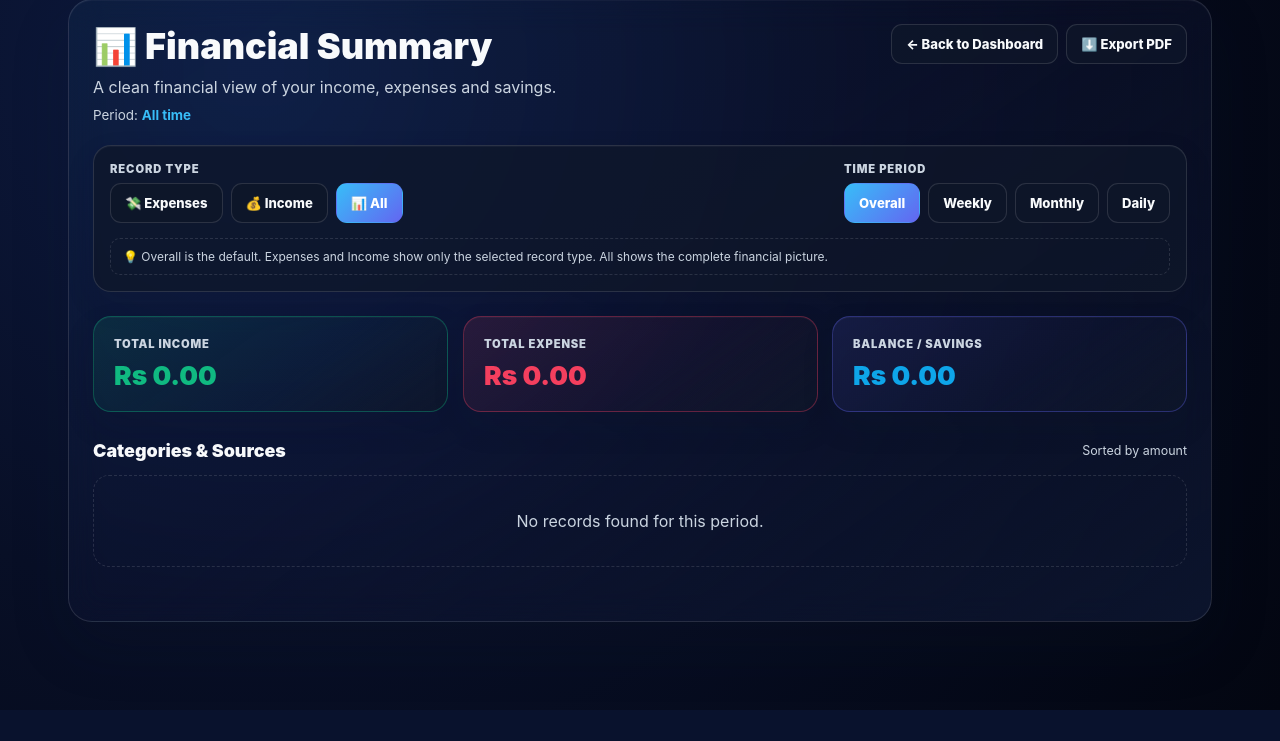
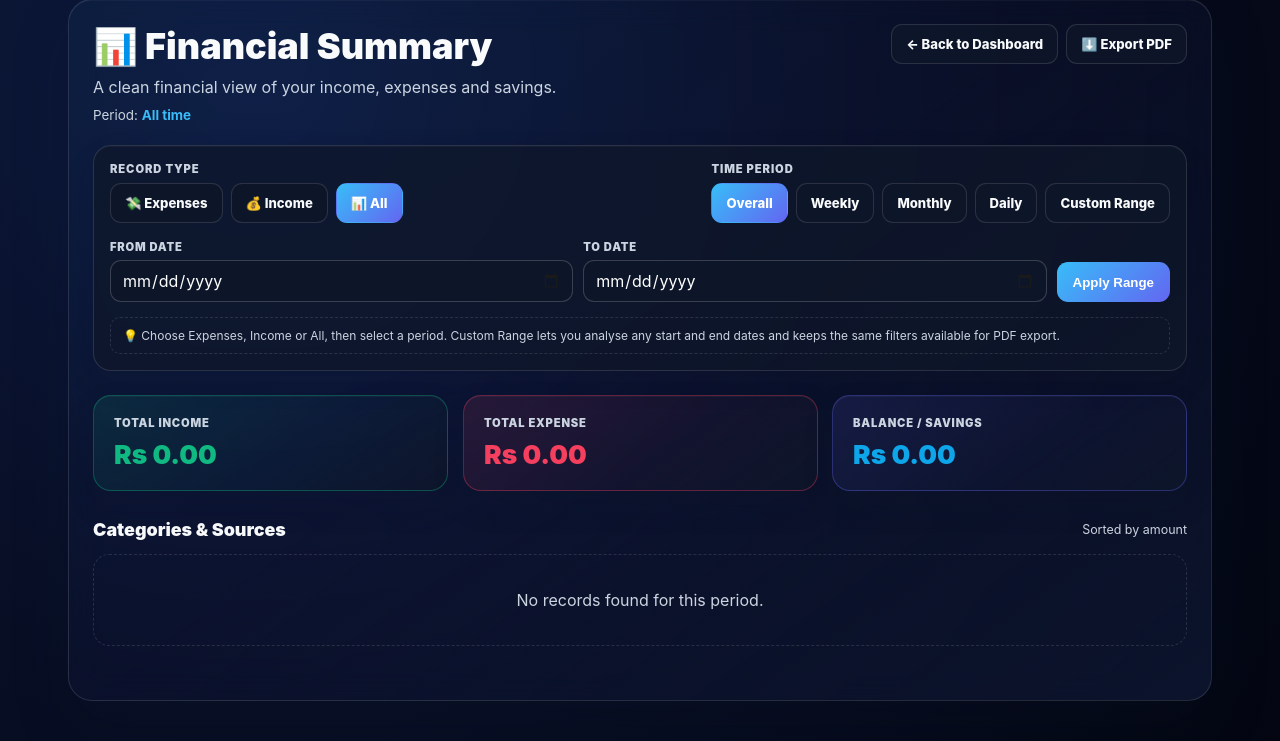
Before and after one commit to UmairSiddique-SE/PersonaL-Expense-Tracker, a Flask app: page /summary in a window 1280 px wide. Shown: the part 90-831 px from the top of the page. Before the commit the page ends 800 px from the top, so only its background shows below. Run offline with Flask 3, Linux system fonts and the light colour scheme; the visitor is signed in with stand-in values (Sample User, id 1); data that the repository does not hold is empty.

Commit message:
feat: polish summary filters and custom date range

```diff
--- a/templates/summary.html
+++ b/templates/summary.html
@@ -4,7 +4,6 @@
     <meta charset="UTF-8">
     <meta name="viewport" content="width=device-width, initial-scale=1.0">
     <meta name="mobile-web-app-capable" content="yes">
-    <meta name="apple-mobile-web-app-capable" content="yes">
     <meta name="theme-color" content="#0f172a">
     <title>Financial Summary | Expense Tracker</title>
     <link rel="manifest" href="{{ url_for('static', filename='manifest.json') }}">
@@ -15,18 +14,14 @@
     <style>
         *{box-sizing:border-box}
         body{margin:0;min-height:100vh;background:var(--bg-gradient);color:var(--text-primary);font-family:Inter,'Segoe UI',system-ui,sans-serif}
-        .navbar{display:flex;justify-content:space-between;align-items:center;gap:18px;padding:14px 30px;background:var(--navbar-bg);border-bottom:1px solid var(--border-color);backdrop-filter:blur(16px);position:sticky;top:0;z-index:20}
-        .brand{font-size:21px;font-weight:900;color:var(--accent-primary);text-decoration:none}
-        .nav-actions{display:flex;align-items:center;gap:14px;flex-wrap:wrap}.nav-actions a,.logout{color:var(--text-primary);text-decoration:none;font-weight:750;font-size:.88rem}.logout{color:var(--currency-expense)!important;border:0;background:none;cursor:pointer;font:inherit;padding:0}
-        .shell{width:min(1180px,100%);margin:auto;padding:28px 18px 60px}.panel{background:var(--bg-card);border:1px solid var(--border-color);border-radius:24px;box-shadow:var(--shadow-card);padding:24px;backdrop-filter:blur(16px)}
-        .header{display:flex;justify-content:space-between;gap:20px;align-items:flex-start;flex-wrap:wrap;margin-bottom:22px}h1{margin:0;font-size:clamp(1.65rem,3vw,2.25rem);font-weight:900}.subtitle{margin:7px 0 0;color:var(--text-secondary);line-height:1.5}.period{margin:8px 0 0;font-size:.84rem;color:var(--text-secondary)}.period strong{color:var(--accent-primary)}
+        .navbar{display:flex;justify-content:space-between;align-items:center;gap:18px;padding:14px 30px;background:var(--navbar-bg);border-bottom:1px solid var(--border-color);backdrop-filter:blur(16px);position:sticky;top:0;z-index:20}.brand{font-size:21px;font-weight:900;color:var(--accent-primary);text-decoration:none}.nav-actions{display:flex;align-items:center;gap:14px;flex-wrap:wrap}.nav-actions a,.logout{color:var(--text-primary);text-decoration:none;font-weight:750;font-size:.88rem}.logout{color:var(--currency-expense)!important;border:0;background:none;cursor:pointer;font:inherit;padding:0}
+        .shell{width:min(1180px,100%);margin:auto;padding:28px 18px 60px}.panel{background:var(--bg-card);border:1px solid var(--border-color);border-radius:24px;box-shadow:var(--shadow-card);padding:24px;backdrop-filter:blur(16px)}.header{display:flex;justify-content:space-between;gap:20px;align-items:flex-start;flex-wrap:wrap;margin-bottom:22px}h1{margin:0;font-size:clamp(1.65rem,3vw,2.25rem);font-weight:900}.subtitle{margin:7px 0 0;color:var(--text-secondary);line-height:1.5}.period{margin:8px 0 0;font-size:.84rem;color:var(--text-secondary)}.period strong{color:var(--accent-primary)}
         .actions,.tabs,.periods{display:flex;gap:8px;flex-wrap:wrap}.btn{display:inline-flex;align-items:center;justify-content:center;min-height:40px;padding:9px 14px;border-radius:11px;border:1px solid var(--border-color);background:var(--input-bg);color:var(--text-primary);text-decoration:none;font-weight:800;font-size:.82rem;transition:.2s}.btn:hover{transform:translateY(-1px);border-color:var(--accent-primary)}.btn.active{background:var(--accent-gradient);color:#fff;border-color:transparent}.btn.expense-active{background:var(--currency-expense);color:#fff;border-color:transparent}.btn.income-active{background:var(--currency-income);color:#fff;border-color:transparent}
-        .control-panel{display:grid;gap:15px;padding:16px;margin-bottom:24px;border:1px solid var(--border-color);border-radius:18px;background:var(--input-bg)}.control-row{display:flex;justify-content:space-between;gap:16px;align-items:center;flex-wrap:wrap}.control-label{font-size:.7rem;font-weight:900;text-transform:uppercase;letter-spacing:.08em;color:var(--text-secondary);margin-bottom:7px}.selection-note{font-size:.75rem;color:var(--text-secondary);padding:10px 12px;border:1px dashed var(--border-color);border-radius:10px}
+        .control-panel{display:grid;gap:15px;padding:16px;margin-bottom:24px;border:1px solid var(--border-color);border-radius:18px;background:var(--input-bg)}.control-row{display:flex;justify-content:space-between;gap:16px;align-items:center;flex-wrap:wrap}.control-label{font-size:.7rem;font-weight:900;text-transform:uppercase;letter-spacing:.08em;color:var(--text-secondary);margin-bottom:7px}.selection-note{font-size:.75rem;color:var(--text-secondary);padding:10px 12px;border:1px dashed var(--border-color);border-radius:10px}.range-form{display:grid;grid-template-columns:1fr 1fr auto;gap:10px;align-items:end;padding-top:2px}.field label{display:block;font-size:.7rem;font-weight:900;text-transform:uppercase;letter-spacing:.07em;color:var(--text-secondary);margin-bottom:6px}.field input{width:100%;min-height:40px;padding:9px 11px;border-radius:11px;border:1px solid var(--border-color);background:var(--bg-card);color:var(--text-primary);font:inherit}.range-submit{min-height:40px;border:0;border-radius:11px;padding:9px 16px;background:var(--accent-gradient);color:#fff;font-weight:900;cursor:pointer}.range-submit:hover{filter:brightness(1.08);transform:translateY(-1px)}
         .kpis{display:grid;grid-template-columns:repeat(3,1fr);gap:15px;margin-bottom:28px}.kpis.single{grid-template-columns:minmax(0,1fr)}.kpi{padding:20px;border-radius:18px;border:1px solid var(--border-color);background:var(--input-bg)}.kpi-label{font-size:.7rem;text-transform:uppercase;letter-spacing:.07em;font-weight:900;color:var(--text-secondary)}.kpi-value{font-size:1.65rem;font-weight:900;margin-top:8px}.kpi.exp{border-color:rgba(244,63,94,.35)}.kpi.inc{border-color:rgba(16,185,129,.35)}.kpi.net{border-color:rgba(99,102,241,.35)}.exp .kpi-value{color:var(--currency-expense)}.inc .kpi-value{color:var(--currency-income)}.net .kpi-value{color:var(--currency-balance)}
-        .section-title{display:flex;justify-content:space-between;gap:10px;align-items:center;margin:6px 0 14px}.section-title h2{font-size:1.12rem;margin:0;font-weight:900}.section-title span{font-size:.78rem;color:var(--text-secondary)}
-        .cards{display:grid;grid-template-columns:repeat(auto-fit,minmax(220px,1fr));gap:14px;margin-bottom:30px}.category-card{display:block;padding:18px;border-radius:17px;border:1px solid var(--border-color);background:var(--input-bg);text-decoration:none;color:var(--text-primary);transition:.2s}.category-card:hover{transform:translateY(-3px);border-color:var(--accent-primary);box-shadow:var(--shadow-card)}.cat-top{display:flex;justify-content:space-between;gap:8px;align-items:center}.cat-name{font-weight:900;overflow:hidden;text-overflow:ellipsis;white-space:nowrap}.tag{font-size:.62rem;font-weight:900;text-transform:uppercase;padding:4px 8px;border-radius:999px}.tag.exp{color:var(--currency-expense);background:rgba(244,63,94,.12)}.tag.inc{color:var(--currency-income);background:rgba(16,185,129,.12)}.cat-total{font-size:1.45rem;font-weight:900;margin:12px 0 5px}.category-card.expense .cat-total{color:var(--currency-expense)}.category-card.income .cat-total{color:var(--currency-income)}.cat-help{font-size:.75rem;color:var(--text-secondary)}
+        .section-title{display:flex;justify-content:space-between;gap:10px;align-items:center;margin:6px 0 14px}.section-title h2{font-size:1.12rem;margin:0;font-weight:900}.section-title span{font-size:.78rem;color:var(--text-secondary)}.cards{display:grid;grid-template-columns:repeat(auto-fit,minmax(220px,1fr));gap:14px;margin-bottom:30px}.category-card{display:block;padding:18px;border-radius:17px;border:1px solid var(--border-color);background:var(--input-bg);text-decoration:none;color:var(--text-primary);transition:.2s}.category-card:hover{transform:translateY(-3px);border-color:var(--accent-primary);box-shadow:var(--shadow-card)}.cat-top{display:flex;justify-content:space-between;gap:8px;align-items:center}.cat-name{font-weight:900;overflow:hidden;text-overflow:ellipsis;white-space:nowrap}.tag{font-size:.62rem;font-weight:900;text-transform:uppercase;padding:4px 8px;border-radius:999px}.tag.exp{color:var(--currency-expense);background:rgba(244,63,94,.12)}.tag.inc{color:var(--currency-income);background:rgba(16,185,129,.12)}.tag.mixed{color:var(--accent-primary);background:rgba(56,189,248,.12)}.cat-total{font-size:1.45rem;font-weight:900;margin:12px 0 5px}.category-card.expense .cat-total{color:var(--currency-expense)}.category-card.income .cat-total{color:var(--currency-income)}.category-card.mixed .cat-total{color:var(--accent-primary)}.cat-help{font-size:.75rem;color:var(--text-secondary)}
         .records{display:grid;gap:9px}.record{display:grid;grid-template-columns:105px 1fr auto;gap:14px;align-items:center;padding:14px 15px;border:1px solid var(--border-color);border-radius:13px;background:var(--input-bg)}.record-date{font-size:.78rem;color:var(--text-secondary)}.record-main strong{display:block;font-size:.88rem}.record-main span{font-size:.74rem;color:var(--text-secondary)}.record-amount{font-weight:900;white-space:nowrap}.record-amount.exp{color:var(--currency-expense)}.record-amount.inc{color:var(--currency-income)}.empty{padding:35px 20px;text-align:center;color:var(--text-secondary);border:1px dashed var(--border-color);border-radius:16px}
-        @media(max-width:760px){.navbar{padding:12px 16px}.shell{padding:16px 12px 40px}.panel{padding:17px}.kpis{grid-template-columns:1fr}.record{grid-template-columns:1fr;gap:5px}.record-amount{justify-self:start}.control-row{align-items:flex-start}.actions{width:100%}.actions .btn{flex:1}}
+        @media(max-width:760px){.navbar{padding:12px 16px}.shell{padding:16px 12px 40px}.panel{padding:17px}.kpis{grid-template-columns:1fr}.record{grid-template-columns:1fr;gap:5px}.record-amount{justify-self:start}.control-row{align-items:flex-start}.actions{width:100%}.actions .btn{flex:1}.range-form{grid-template-columns:1fr}.range-submit{width:100%}}
     </style>
 </head>
 <body>
@@ -36,80 +31,36 @@
 {% set period_label = 'All time' if view_type == 'overall' else ('Last 7 days' if view_type == 'weekly' else ('Current month' if view_type == 'monthly' else ('Date: ' ~ selected_date if view_type == 'daily' else (from_date ~ ' to ' ~ to_date)))) %}
 <nav class="navbar">
     <a class="brand" href="{{ url_for('dashboard') }}">ExpenseTracker</a>
-    <div class="nav-actions">
-        <button class="theme-toggle-btn" onclick="toggleTheme()" type="button"><span class="theme-icon">🌙</span><span class="theme-label">Dark</span></button>
-        <a href="{{ url_for('dashboard') }}">← Dashboard</a>
-        <a href="{{ url_for('settings') }}">⚙️ Settings</a>
-        <form method="POST" action="{{ url_for('logout') }}" style="display:inline;margin:0"><input type="hidden" name="_csrf_token" value="{{ csrf_token() }}"><button class="logout" type="submit">Logout</button></form>
-    </div>
+    <div class="nav-actions"><button class="theme-toggle-btn" onclick="toggleTheme()" type="button"><span class="theme-icon">🌙</span><span class="theme-label">Dark</span></button><a href="{{ url_for('dashboard') }}">← Dashboard</a><a href="{{ url_for('settings') }}">⚙️ Settings</a><form method="POST" action="{{ url_for('logout') }}" style="display:inline;margin:0"><input type="hidden" name="_csrf_token" value="{{ csrf_token() }}"><button class="logout" type="submit">Logout</button></form></div>
 </nav>
-<main class="shell">
-<section class="panel">
-    <div class="header">
-        <div>
-            <h1>{% if is_cat %}📊 {{ title }}{% elif selected_tab == 'expense' %}💸 {{ title }}{% elif selected_tab == 'income' %}💰 {{ title }}{% else %}📊 {{ title }}{% endif %}</h1>
-            <p class="subtitle">{% if is_cat %}Focused reporting for this category and selected period.{% else %}A clean financial view of your income, expenses and savings.{% endif %}</p>
-            <p class="period">Period: <strong>{{ period_label }}</strong></p>
-        </div>
-        <div class="actions">
-            <a class="btn" href="{{ url_for('dashboard') }}">← Back to Dashboard</a>
-            {% if is_cat %}<a class="btn" href="{{ url_for('summary', type=view_type, tab=selected_tab, date=selected_date) }}">← All Categories</a>{% endif %}
-            <a class="btn" href="{{ url_for('download_report', type=view_type, tab=selected_tab, date=selected_date, category=selected_category, from_date=from_date, to_date=to_date) }}">⬇️ Export PDF</a>
-        </div>
-    </div>
+<main class="shell"><section class="panel">
+    <div class="header"><div><h1>{% if is_cat %}📊 {{ title }}{% elif selected_tab == 'expense' %}💸 {{ title }}{% elif selected_tab == 'income' %}💰 {{ title }}{% else %}📊 {{ title }}{% endif %}</h1><p class="subtitle">{% if is_cat %}Focused reporting for this category and selected period.{% else %}A clean financial view of your income, expenses and savings.{% endif %}</p><p class="period">Period: <strong>{{ period_label }}</strong></p></div><div class="actions"><a class="btn" href="{{ url_for('dashboard') }}">← Back to Dashboard</a>{% if is_cat %}<a class="btn" href="{{ url_for('summary', type=view_type, tab=selected_tab, date=selected_date) }}">← All Categories</a>{% endif %}<a class="btn" href="{{ url_for('download_report', type=view_type, tab=selected_tab, date=selected_date, category=selected_category, from_date=from_date, to_date=to_date) }}">⬇️ Export PDF</a></div></div>
 
     <div class="control-panel">
         <div class="control-row">
-            <div><div class="control-label">Record type</div><div class="tabs">
-                <a class="btn {% if selected_tab == 'expense' %}expense-active{% endif %}" href="{{ url_for('summary', type=view_type, tab='expense', date=selected_date, category=selected_category, from_date=from_date, to_date=to_date) }}">💸 Expenses</a>
-                <a class="btn {% if selected_tab == 'income' %}income-active{% endif %}" href="{{ url_for('summary', type=view_type, tab='income', date=selected_date, category=selected_category, from_date=from_date, to_date=to_date) }}">💰 Income</a>
-                <a class="btn {% if selected_tab == 'all' %}active{% endif %}" href="{{ url_for('summary', type=view_type, tab='all', date=selected_date, category=selected_category, from_date=from_date, to_date=to_date) }}">📊 All</a>
-            </div></div>
-            <div><div class="control-label">Time period</div><div class="periods">
-                <a class="btn {% if view_type == 'overall' %}active{% endif %}" href="{{ url_for('summary', type='overall', tab=selected_tab, category=selected_category) }}">Overall</a>
-                <a class="btn {% if view_type == 'weekly' %}active{% endif %}" href="{{ url_for('summary', type='weekly', tab=selected_tab, category=selected_category) }}">Weekly</a>
-                <a class="btn {% if view_type == 'monthly' %}active{% endif %}" href="{{ url_for('summary', type='monthly', tab=selected_tab, category=selected_category) }}">Monthly</a>
-                <a class="btn {% if view_type == 'daily' %}active{% endif %}" href="{{ url_for('summary', type='daily', tab=selected_tab, category=selected_category, date=selected_date) }}">Daily</a>
-            </div></div>
+            <div><div class="control-label">Record type</div><div class="tabs"><a class="btn {% if selected_tab == 'expense' %}expense-active{% endif %}" href="{{ url_for('summary', type=view_type, tab='expense', date=selected_date, category=selected_category, from_date=from_date, to_date=to_date) }}">💸 Expenses</a><a class="btn {% if selected_tab == 'income' %}income-active{% endif %}" href="{{ url_for('summary', type=view_type, tab='income', date=selected_date, category=selected_category, from_date=from_date, to_date=to_date) }}">💰 Income</a><a class="btn {% if selected_tab == 'all' %}active{% endif %}" href="{{ url_for('summary', type=view_type, tab='all', date=selected_date, category=selected_category, from_date=from_date, to_date=to_date) }}">📊 All</a></div></div>
+            <div><div class="control-label">Time period</div><div class="periods"><a class="btn {% if view_type == 'overall' %}active{% endif %}" href="{{ url_for('summary', type='overall', tab=selected_tab, category=selected_category) }}">Overall</a><a class="btn {% if view_type == 'weekly' %}active{% endif %}" href="{{ url_for('summary', type='weekly', tab=selected_tab, category=selected_category) }}">Weekly</a><a class="btn {% if view_type == 'monthly' %}active{% endif %}" href="{{ url_for('summary', type='monthly', tab=selected_tab, category=selected_category) }}">Monthly</a><a class="btn {% if view_type == 'daily' %}active{% endif %}" href="{{ url_for('summary', type='daily', tab=selected_tab, category=selected_category, date=selected_date) }}">Daily</a><a class="btn {% if view_type == 'range' %}active{% endif %}" href="#range-filter">Custom Range</a></div></div>
         </div>
-        <div class="selection-note">💡 Overall is the default. Expenses and Income show only the selected record type. All shows the complete financial picture.</div>
+        <form class="range-form" id="range-filter" method="GET" action="{{ url_for('summary') }}"><input type="hidden" name="type" value="range"><input type="hidden" name="tab" value="{{ selected_tab }}"><input type="hidden" name="category" value="{{ selected_category }}"><div class="field"><label for="from_date">From date</label><input id="from_date" name="from_date" type="date" value="{{ from_date }}" required></div><div class="field"><label for="to_date">To date</label><input id="to_date" name="to_date" type="date" value="{{ to_date }}" required></div><button class="range-submit" type="submit">Apply Range</button></form>
+        <div class="selection-note">💡 Choose Expenses, Income or All, then select a period. Custom Range lets you analyse any start and end dates and keeps the same filters available for PDF export.</div>
     </div>
 
-    {% if selected_tab == 'expense' %}
-    <div class="kpis single"><div class="kpi exp"><div class="kpi-label">Total Expense</div><div class="kpi-value">Rs {{ "{:,.2f}".format(total_expense|float) }}</div></div></div>
-    {% elif selected_tab == 'income' %}
-    <div class="kpis single"><div class="kpi inc"><div class="kpi-label">Total Income</div><div class="kpi-value">Rs {{ "{:,.2f}".format(total_income|float) }}</div></div></div>
-    {% else %}
-    <div class="kpis">
-        <div class="kpi inc"><div class="kpi-label">Total Income</div><div class="kpi-value">Rs {{ "{:,.2f}".format(total_income|float) }}</div></div>
-        <div class="kpi exp"><div class="kpi-label">Total Expense</div><div class="kpi-value">Rs {{ "{:,.2f}".format(total_expense|float) }}</div></div>
-        <div class="kpi net"><div class="kpi-label">Balance / Savings</div><div class="kpi-value">Rs {{ "{:,.2f}".format(total_balance|float) }}</div></div>
-    </div>
-    {% endif %}
+    {% if selected_tab == 'expense' %}<div class="kpis single"><div class="kpi exp"><div class="kpi-label">Total Expense</div><div class="kpi-value">Rs {{ "{:,.2f}".format(total_expense|float) }}</div></div></div>
+    {% elif selected_tab == 'income' %}<div class="kpis single"><div class="kpi inc"><div class="kpi-label">Total Income</div><div class="kpi-value">Rs {{ "{:,.2f}".format(total_income|float) }}</div></div></div>
+    {% else %}<div class="kpis"><div class="kpi inc"><div class="kpi-label">Total Income</div><div class="kpi-value">Rs {{ "{:,.2f}".format(total_income|float) }}</div></div><div class="kpi exp"><div class="kpi-label">Total Expense</div><div class="kpi-value">Rs {{ "{:,.2f}".format(total_expense|float) }}</div></div><div class="kpi net"><div class="kpi-label">Balance / Savings</div><div class="kpi-value">Rs {{ "{:,.2f}".format(total_balance|float) }}</div></div></div>{% endif %}
 
     {% if not is_cat %}
     <div class="section-title"><h2>{% if selected_tab == 'expense' %}Expense Categories{% elif selected_tab == 'income' %}Income Sources{% else %}Categories & Sources{% endif %}</h2><span>Sorted by amount</span></div>
     <div class="cards">
         {% for category, total in category_totals.items() %}
-        <a class="category-card {% if selected_tab == 'income' %}income{% else %}expense{% endif %}" href="{{ url_for('summary', type=view_type, tab=selected_tab, category=category, date=selected_date, from_date=from_date, to_date=to_date) }}">
-            <div class="cat-top"><span class="cat-name">{{ category }}</span><span class="tag {% if selected_tab == 'income' %}inc{% else %}exp{% endif %}">{{ 'Income' if selected_tab == 'income' else 'Expense' }}</span></div>
-            <div class="cat-total">Rs {{ "{:,.2f}".format(total|float) }}</div><div class="cat-help">Open category →</div>
-        </a>
+        {% set card_kind = 'income' if selected_tab == 'income' else ('expense' if selected_tab == 'expense' else 'mixed') %}
+        {% set tag_kind = 'inc' if selected_tab == 'income' else ('exp' if selected_tab == 'expense' else 'mixed') %}
+        <a class="category-card {{ card_kind }}" href="{{ url_for('summary', type=view_type, tab=selected_tab, category=category, date=selected_date, from_date=from_date, to_date=to_date) }}"><div class="cat-top"><span class="cat-name">{{ category }}</span><span class="tag {{ tag_kind }}">{{ 'Income' if selected_tab == 'income' else ('Expense' if selected_tab == 'expense' else 'Mixed') }}</span></div><div class="cat-total">Rs {{ "{:,.2f}".format(total|float) }}</div><div class="cat-help">Open category →</div></a>
         {% endfor %}
         {% if not category_totals %}<div class="empty" style="grid-column:1/-1">No records found for this period.</div>{% endif %}
-    </div>
-    {% endif %}
+    </div>{% endif %}
 
-    {% if is_cat %}
-    <div class="section-title"><h2>{{ selected_category }} Records</h2><span>Newest transaction first</span></div>
-    <div class="records">
-        {% for item in expenses %}
-        <div class="record"><div class="record-date">📅 {{ item.date }}</div><div class="record-main"><strong>{{ item.description or 'No description' }}</strong><span>{{ item.type|capitalize }} · {{ selected_category }}</span></div><div class="record-amount {% if item.type == 'income' %}inc{% else %}exp{% endif %}">{% if item.type == 'income' %}+{% else %}-{% endif %} Rs {{ "{:,.2f}".format(item.amount|float) }}</div></div>
-        {% endfor %}
-        {% if not expenses %}<div class="empty">No transactions found for this category and period.</div>{% endif %}
-    </div>
-    {% endif %}
-</section>
-</main>
+    {% if is_cat %}<div class="section-title"><h2>{{ selected_category }} Records</h2><span>Newest transaction first</span></div><div class="records">{% for item in expenses %}<div class="record"><div class="record-date">📅 {{ item.date }}</div><div class="record-main"><strong>{{ item.description or 'No description' }}</strong><span>{{ item.type|capitalize }} · {{ selected_category }}</span></div><div class="record-amount {% if item.type == 'income' %}inc{% else %}exp{% endif %}">{% if item.type == 'income' %}+{% else %}-{% endif %} Rs {{ "{:,.2f}".format(item.amount|float) }}</div></div>{% endfor %}{% if not expenses %}<div class="empty">No transactions found for this category and period.</div>{% endif %}</div>{% endif %}
+</section></main>
 </body>
 </html>
```
